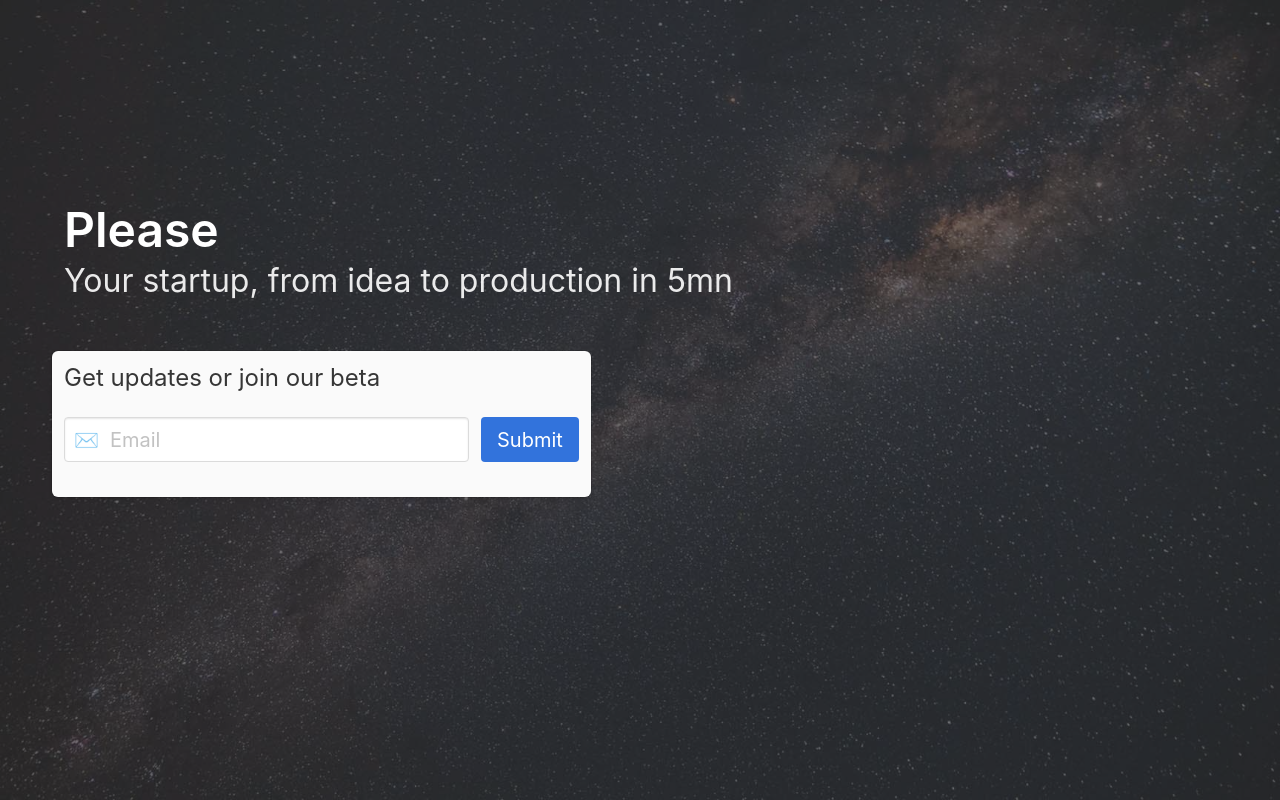
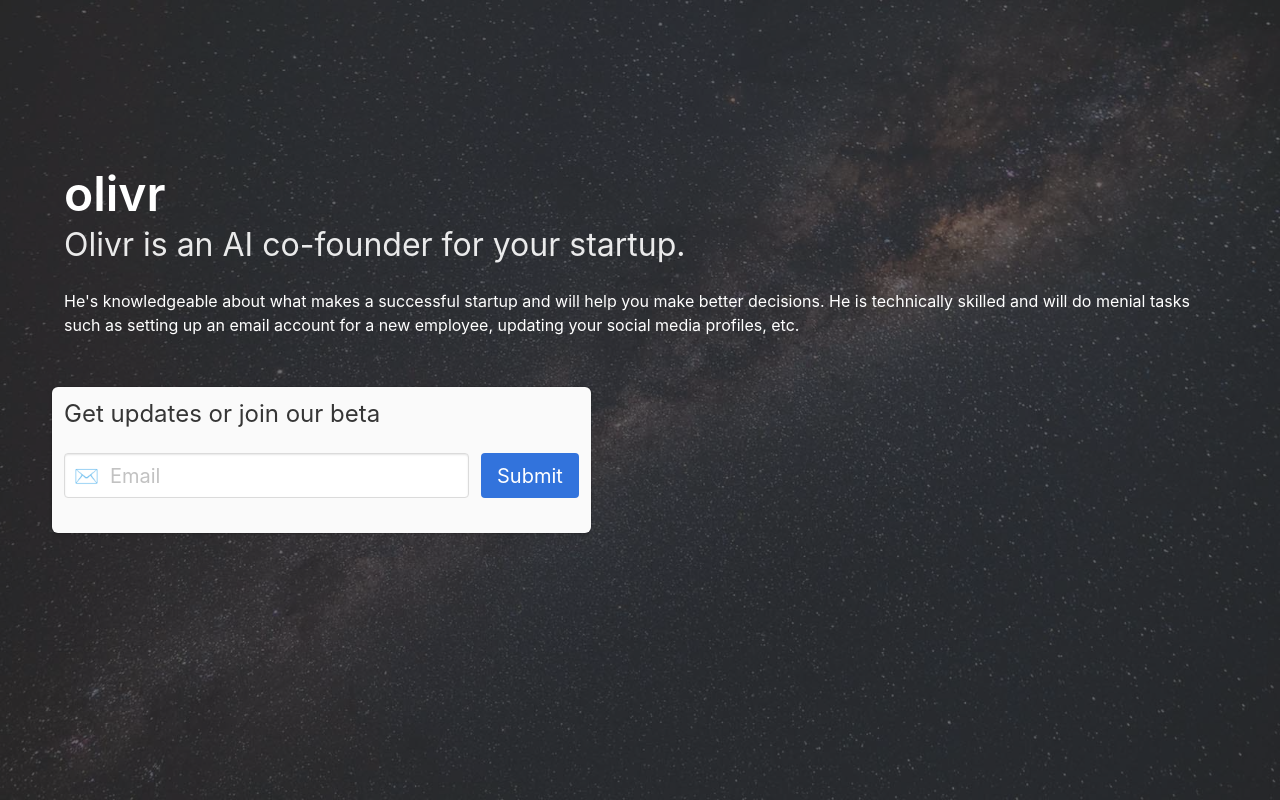
Before and after one commit to Olivr/homepage, a plain HTML site: page index.html in a window 1280 px wide. Drawn offline with nearby package versions, Linux system fonts and the light colour scheme.

Commit message:
Adapt for Olivr

```diff
--- a/index.html
+++ b/index.html
@@ -4,10 +4,10 @@
     <meta charset="UTF-8" />
     <meta http-equiv="X-UA-Compatible" content="IE=edge,chrome=1" />
     <meta name="viewport" content="width=device-width, initial-scale=1" />
-    <title>Please</title>
-    <meta name="author" content="name" />
-    <meta name="description" content="description here" />
-    <meta name="keywords" content="keywords,here" />
+    <title>olivr</title>
+    <meta name="author" content="olivr.com" />
+    <meta name="description" content="Olivr is an AI co-founder for your startup. He's knowledgeable about what makes a successful startup and will help you make better decisions. He is technically skilled and will do menial tasks such as setting up an email account for a new employee, updating your social media profiles, etc." />
+    <meta name="keywords" content="technical co-founder, bootstrap startup, create startup, virtual assistant, ai assistant, cto cofounder, co-founder, cmo co-founder, cmo assistant, ai co-founder" />
     <link
       defer
       rel="stylesheet"
@@ -22,11 +22,12 @@
       <div class="hero-body">
         <div class="container">
           <h1 class="title is-1">
-            Please
+            olivr
           </h1>
           <h2 class="subtitle is-3">
-            Your startup, from idea to production in 5mn
+            Olivr is an AI co-founder for your startup.
           </h2>
+          <p>He's knowledgeable about what makes a successful startup and will help you make better decisions. He is technically skilled and will do menial tasks such as setting up an email account for a new employee, updating your social media profiles, etc.</p>
           <div class="columns">
             <div class="box column is-narrow has-background-white-bis">
               <h3 class="subtitle is-4 has-text-dark">
```
